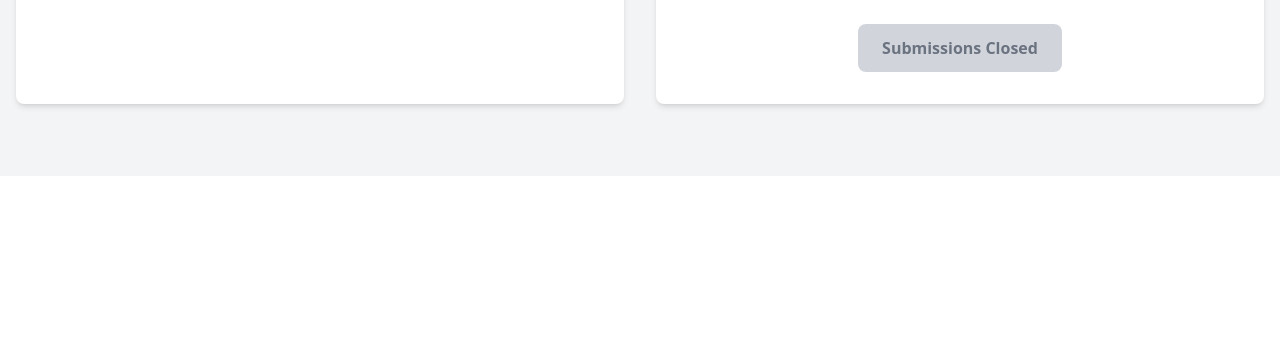
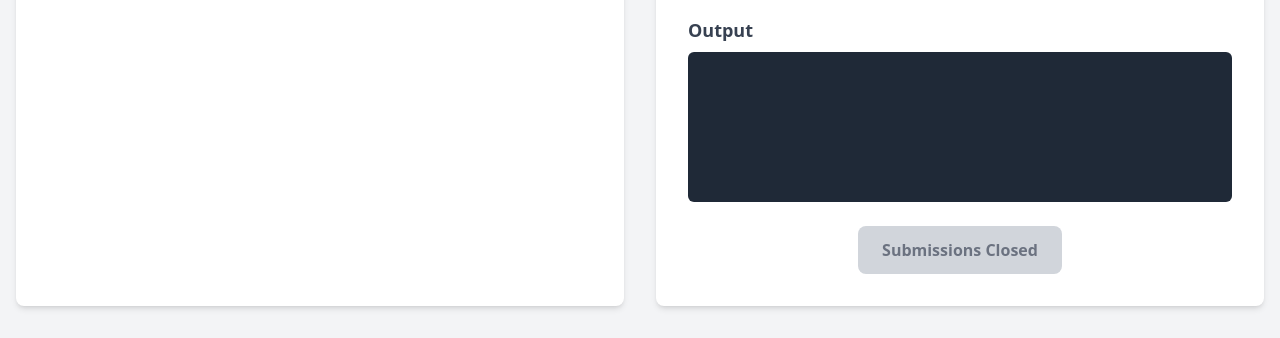
Before and after one commit to Sasikumaran-SA/DevPad, a Flask app: template templates/view_problem.html in a window 1280 px wide. Shown: the part 624-962 px from the top of the page. Before the commit the page ends 737 px from the top, so only its background shows below. Run offline with Flask 3, Linux system fonts and the light colour scheme; the template is opened without the code that fills it: values that come from a table or form of the project are taken from there, others are empty; some libraries are stand-ins or nearby versions.

Commit message:
view_problem

```diff
--- a/templates/view_problem.html
+++ b/templates/view_problem.html
@@ -119,7 +119,22 @@
             {{ form.code(class="hidden", id="code") }}
 
 
-
+            <!--
+                START OF FIX:
+                This HTML block was missing. The JavaScript in your <script> block
+                is looking for 'output-pending' and 'output-terminal' but can't find them,
+                which caused the '...reading properties of null...' error.
+            -->
+            <div class="mt-4">
+                <h3 class="text-lg font-semibold mb-2 text-gray-700">Output</h3>
+                <!-- The JS is looking for this ID -->
+                <div id="output-pending" class="p-4 bg-gray-700 rounded-md text-gray-300" style="display: none;">
+                    <p>Running your code... Please wait.</p>
+                </div>
+                <!-- The JS is also looking for this ID -->
+                <pre id="output-terminal" class="p-4 bg-gray-800 rounded-md text-white min-h-[150px] whitespace-pre-wrap"></pre>
+            </div>
+            <!-- END OF FIX -->
 
             {% for error in form.code.errors %}
             <span class="text-red-500 text-xs italic">{{ error }}</span>
```
